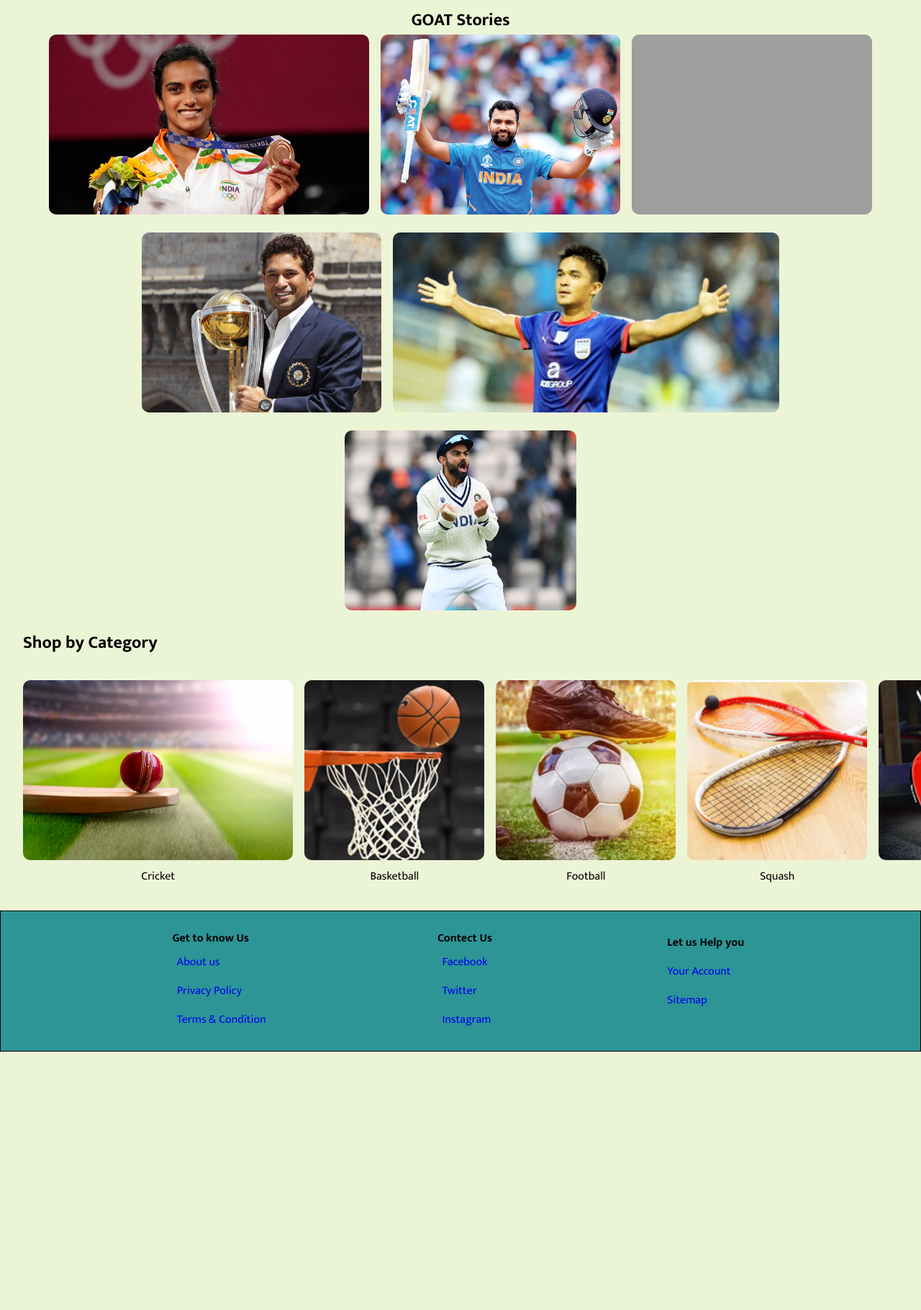
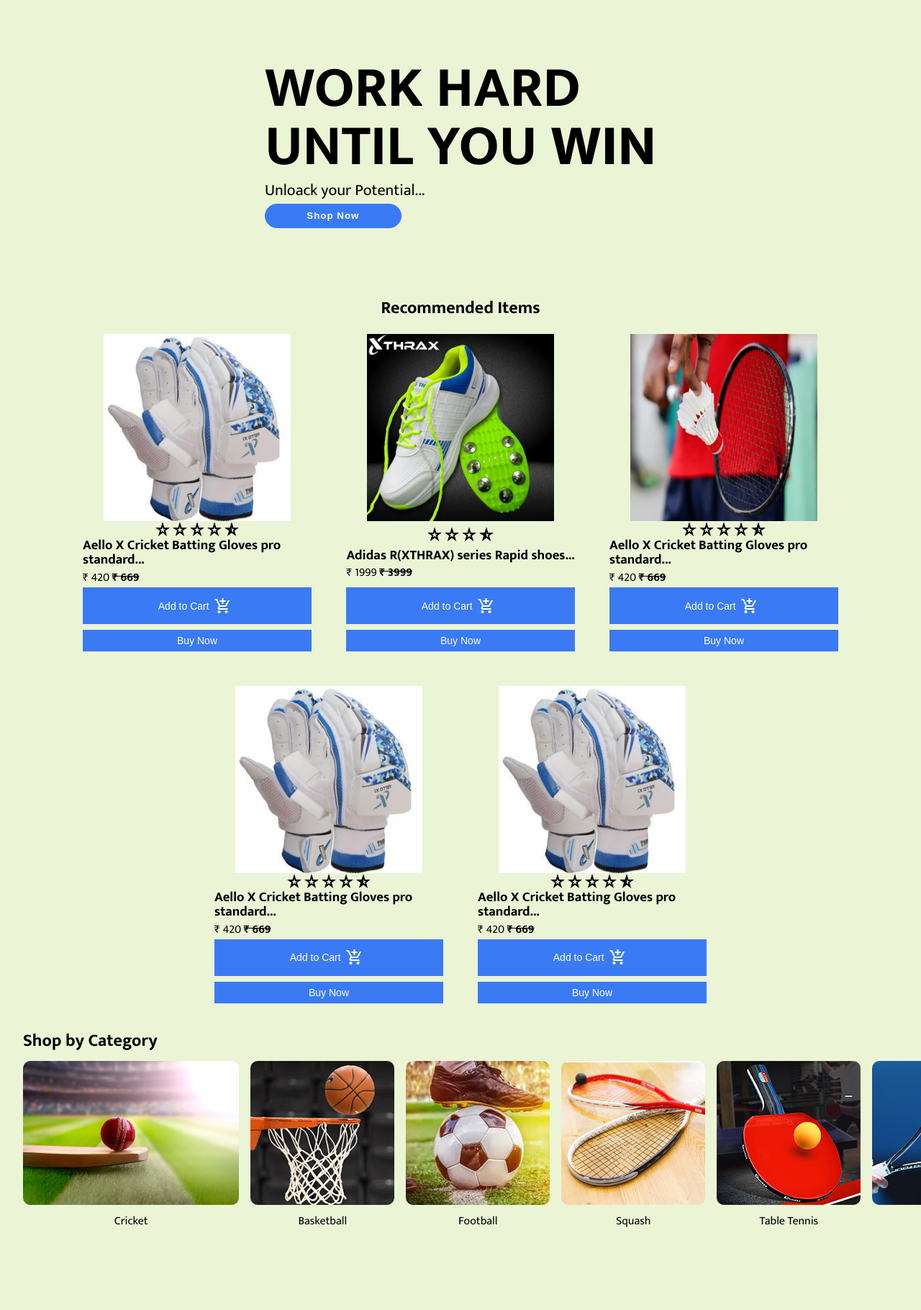
Before and after one commit to ChiragRathod25/Sports-Inventory-Management, a PHP site: page /HTML/index.html in a window 1280 px wide. Shown: the part 100-1920 px from the top of the page at 72% size. Before the commit the page ends 1561 px from the top, so only its background shows below. Run offline with PHP 8.4, Linux system fonts and the light colour scheme; some web fonts are replaced; grey boxes are pictures that could not be loaded.

Commit message:
item-list-update

```diff
--- a/CSS/style.css
+++ b/CSS/style.css
@@ -10,6 +10,7 @@
     --Medium-dark: #2d9596;
     --Dark: #265073;
     /*Navy*/
+    --button:#3a7af5;
 }
 
 /*global class declaration*/
@@ -267,7 +268,6 @@ h2 {
 }
 
 
-
 /* //new updated css */
 /* Shop by category section  */
 section {
@@ -276,16 +276,19 @@ section {
     min-height: 50vh;
     padding: 0.5rem 02rem;
 }
+
 ::-webkit-scrollbar {
     width: 10px;
-  }
-.shop-category{
-    gap: 2rem;
-    overflow:scroll;
+}
+
+.shop-category {
+    gap: .5rem;
+    overflow: scroll;
     /* scrollbar-width:none; */
 
 }
-.shop-category h2{
+
+.shop-category h2 {
     text-align: left;
 }
 
@@ -295,34 +298,148 @@ section {
     /* display: flex;
     flex-direction: row; */
 }
-.shop-category figcaption{
+
+.shop-category figcaption {
     width: inherit;
     text-align: center;
 }
+
 .shop-category img {
     width: auto;
-    height: 250px;
+    height: 200px;
     border-radius: 10px;
 }
+
 .shop-category img:hover {
     transform: scale(1.03);
     transition-duration: 0.5s;
 }
 
 /* GOAT Stories section  */
-#Stories div{
+#Stories {
+    gap: 0.5rem;
+}
+
+#Stories div {
     /* display: grid; */
     flex-wrap: wrap;
     justify-content: center;
     gap: 1rem;
 
 }
+
 #Stories img {
     width: auto;
     height: 250px;
     border-radius: 10px;
 }
-#Stories img:hover{
+
+#Stories img:hover {
     transform: scale(1.03);
     transition-duration: 0.5s;
 }
+
+/*Intro section css*/
+#intro {
+    gap: 1.3rem;
+    align-items: center;
+    justify-content: center;
+}
+
+#intro h2 {
+    /* color: var(--Dark); */
+    font-size: 5rem;
+    line-height: 5.1rem;
+    text-align: left;
+}
+
+.container h2 span{
+    /* color: black; */
+    font-weight:900;
+
+}
+
+#intro div button {
+    word-wrap: none;
+    font-weight: bold;
+    letter-spacing: 1px;
+    width: 190px;
+    height: 2rem;
+    padding: 1rem;
+    display: flex;
+    justify-content: center;
+    align-items: center;
+    border-radius: 30px;
+    color: white;
+    background-color: var(--button);
+    border: 1px solid var(--button);
+}
+
+#intro div button:hover {
+    cursor: pointer;
+    /* text-decoration: underline; */
+    transform: scale(1.03);
+    transition-duration: 0.2s;
+}
+
+#intro div p {
+    font-size: 22px;
+}
+.sub-container{
+    gap: 0.1rem;
+}
+
+/* recommmended-item list css */
+#recommended-item-list h2{
+    text-align: left;
+}
+.main-container{
+    justify-content: center;
+    flex-wrap: wrap;
+    gap: 1rem;
+}
+.item-container{
+    width: 350px;
+    padding: 1rem;
+    min-height: 400px;
+
+    justify-content: space-between;
+    align-items: center;
+    /* border: 2px solid black; */
+
+}
+.item-container img{
+    width: 260px;
+    height: 260px;
+}
+.item-container div{
+
+    justify-content: center;
+}
+.item-container .title-price{
+
+}
+.title-price h3{
+    line-height: 1.1;
+}
+.item-container .cart-buy{
+    gap: 0.5rem;
+    width: 100%;
+}
+.cart-buy *{
+    display: flex;
+    justify-content: center;
+    align-items: center;
+    padding: 0.3rem;
+    font-size: 14px;
+    border: 2px solid var(--button);
+    background-color:var(--button);
+    color: white;
+}
+.title-price div *{
+    color: var(--dark);
+    font-weight: bold;
+}
+.cart-buy button:hover{
+    cursor: pointer;
+}
--- a/HTML/index.html
+++ b/HTML/index.html
@@ -7,6 +7,8 @@
   <meta name="viewport" content="width=device-width, initial-scale=1.0">
   <link rel="stylesheet" href="../CSS/style.css">
   <link rel="stylesheet" href="https://fonts.googleapis.com/icon?family=Material+Icons">
+  <link rel="stylesheet"
+    href="https://fonts.googleapis.com/css2?family=Material+Symbols+Outlined:opsz,wght,FILL,GRAD@24,400,0,0" />
   <link rel="stylesheet"
     href="https://fonts.googleapis.com/css2?family=Material+Symbols+Outlined:opsz,wght,FILL,GRAD@24,400,0,0" />
   <title>Sports Inventory Management</title>
@@ -167,22 +169,192 @@
     </div>
   </section> -->
 
-  <section id="Stories">
+  <section id="intro">
+    <div class="container">
       <h2>
-      GOAT Stories
+        WORK HARD</br>
+        UNTIL YOU <span>WIN</span>
       </h2>
-    <div class="flex-row">
-      <div class="box"><img src="../CSS/Home Page/GOAT-stories/pv.avif" alt="">
+      <div class="flex-column sub-contai">
+        <p>
+          Unloack your Potential...
+        </p>
+        <button type="button">Shop Now</button>
       </div>
-      <div class=" box"><img src="../CSS/Home Page/GOAT-stories/rohit.webp" alt="">
     </div>
-      <div class="box"><img src="../CSS/Home Page/GOAT-stories/niraj.jpg" alt="">
+  </section>
+
+  <section id="recommended-item-list flex-row">
+    <h2>
+      Recommended Items
+    </h2>
+    <div class="main-container flex-row">
+      <div class="item-container flex-column">
+        <img src="../CSS/Home Page/Recommended Item/cricket-gloves.jpg" alt="">
+        <div class="star flex-row">
+          <span class="material-symbols-outlined">
+
+          star_rate
+        </span><span class="material-symbols-outlined">
+          star_rate
+        </span><span class="material-symbols-outlined">
+          star_rate
+        </span>
+        <span class="material-symbols-outlined">
+          star_rate
+        </span>
+        <span class="material-symbols-outlined">
+          star_rate_half
+        </span>
       </div>
-      <div class="box"><img src="../CSS/Home Page/GOAT-stories/sachin.jfif" alt="">
+      <div class="title-price flex-column">
+        <h3>
+          Aello X Cricket Batting Gloves pro standard...
+        </h3>
+        <div>
+          &#x20B9 420
+          <del>&#x20B9 669 </del>
         </div>
-      <div class="box"><img src="../CSS/Home Page/GOAT-stories/sunil.jpg" alt="">
       </div>
-      <div class="box"><img src="../CSS/Home Page/GOAT-stories/virat.jpg" alt="">
+      <div class="cart-buy flex-column">
+        <button type="button">Add to Cart<span class="material-symbols-outlined">
+            add_shopping_cart
+          </span></button>
+        <button type="button">Buy Now</button>
+      </div>
+    </div>
+      <div class="item-container flex-column">
+        <img src="../CSS/Home Page/Recommended Item/shoes.jpg" alt="">
+        <div class="star flex-row">
+         <span class="material-symbols-outlined">
+          star_rate
+        </span><span class="material-symbols-outlined">
+          star_rate
+        </span>
+        <span class="material-symbols-outlined">
+          star_rate
+        </span>
+        <span class="material-symbols-outlined">
+          star_rate_half
+        </span>
+      </div>
+      <div class="title-price flex-column">
+        <h3>
+         Adidas R(XTHRAX) series Rapid shoes...
+        </h3>
+        <div>
+          &#x20B9 1999
+          <del>&#x20B9 3999 </del>
+        </div>
+      </div>
+      <div class="cart-buy flex-column">
+        <button type="button">Add to Cart<span class="material-symbols-outlined">
+            add_shopping_cart
+          </span></button>
+        <button type="button">Buy Now</button>
+      </div>
+    </div>
+      <div class="item-container flex-column">
+        <img src="../CSS/Home Page/Recommended Item/shutter.avif" alt="">
+        <div class="star flex-row">
+          <span class="material-symbols-outlined">
+
+          star_rate
+        </span><span class="material-symbols-outlined">
+          star_rate
+        </span><span class="material-symbols-outlined">
+          star_rate
+        </span>
+        <span class="material-symbols-outlined">
+          star_rate
+        </span>
+        <span class="material-symbols-outlined">
+          star_rate_half
+        </span>
+      </div>
+      <div class="title-price flex-column">
+        <h3>
+          Aello X Cricket Batting Gloves pro standard...
+        </h3>
+        <div>
+          &#x20B9 420
+          <del>&#x20B9 669 </del>
+        </div>
+      </div>
+      <div class="cart-buy flex-column">
+        <button type="button">Add to Cart<span class="material-symbols-outlined">
+            add_shopping_cart
+          </span></button>
+        <button type="button">Buy Now</button>
+      </div>
+    </div>
+      <div class="item-container flex-column">
+        <img src="../CSS/Home Page/Recommended Item/cricket-gloves.jpg" alt="">
+        <div class="star flex-row">
+          <span class="material-symbols-outlined">
+
+          star_rate
+        </span><span class="material-symbols-outlined">
+          star_rate
+        </span><span class="material-symbols-outlined">
+          star_rate
+        </span>
+        <span class="material-symbols-outlined">
+          star_rate
+        </span>
+        <span class="material-symbols-outlined">
+          star_rate_half
+        </span>
+      </div>
+      <div class="title-price flex-column">
+        <h3>
+          Aello X Cricket Batting Gloves pro standard...
+        </h3>
+        <div>
+          &#x20B9 420
+          <del>&#x20B9 669 </del>
+        </div>
+      </div>
+      <div class="cart-buy flex-column">
+        <button type="button">Add to Cart<span class="material-symbols-outlined">
+            add_shopping_cart
+          </span></button>
+        <button type="button">Buy Now</button>
+      </div>
+    </div>
+      <div class="item-container flex-column">
+        <img src="../CSS/Home Page/Recommended Item/cricket-gloves.jpg" alt="">
+        <div class="star flex-row">
+          <span class="material-symbols-outlined">
+
+          star_rate
+        </span><span class="material-symbols-outlined">
+          star_rate
+        </span><span class="material-symbols-outlined">
+          star_rate
+        </span>
+        <span class="material-symbols-outlined">
+          star_rate
+        </span>
+        <span class="material-symbols-outlined">
+          star_rate_half
+        </span>
+      </div>
+      <div class="title-price flex-column">
+        <h3>
+          Aello X Cricket Batting Gloves pro standard...
+        </h3>
+        <div>
+          &#x20B9 420
+          <del>&#x20B9 669 </del>
+        </div>
+      </div>
+      <div class="cart-buy flex-column">
+        <button type="button">Add to Cart<span class="material-symbols-outlined">
+            add_shopping_cart
+          </span></button>
+        <button type="button">Buy Now</button>
+      </div>
     </div>
   </div>
   </section>
@@ -212,6 +384,27 @@
       </div>
     </div>
   </section>
+
+  <section id="Stories">
+    <h2>
+      GOAT Stories
+    </h2>
+    <div class="flex-row">
+      <div class="box"><img src="../CSS/Home Page/GOAT-stories/pv.avif" alt="">
+      </div>
+      <div class=" box"><img src="../CSS/Home Page/GOAT-stories/rohit.webp" alt="">
+      </div>
+      <div class="box"><img src="../CSS/Home Page/GOAT-stories/niraj.jpg" alt="">
+      </div>
+      <div class="box"><img src="../CSS/Home Page/GOAT-stories/sachin.jfif" alt="">
+      </div>
+      <div class="box"><img src="../CSS/Home Page/GOAT-stories/sunil.jpg" alt="">
+      </div>
+      <div class="box"><img src="../CSS/Home Page/GOAT-stories/virat.jpg" alt="">
+      </div>
+    </div>
+  </section>
+
   <footer>
     <div id="main_footer_container">
       <div class="section1">
```
Also changed, not shown: CSS/Home Page/Recommended Item/cricket-gloves.jpg (added), CSS/Home Page/Recommended Item/shoes.jpg (added), CSS/Home Page/Recommended Item/shutter.avif (added). Lines whose indentation alone changed are shown as unchanged.
